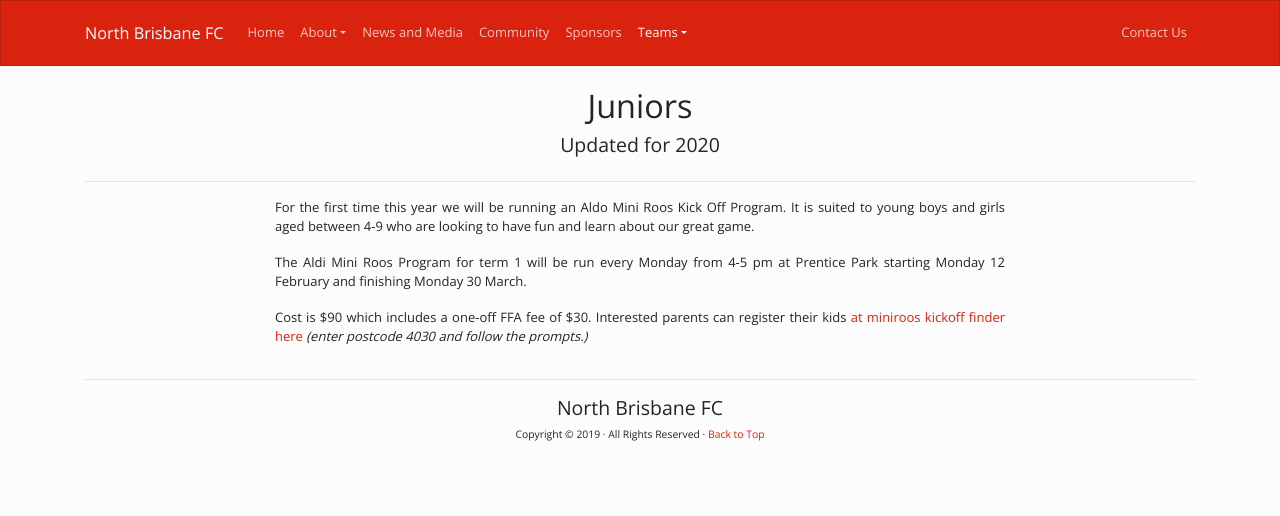
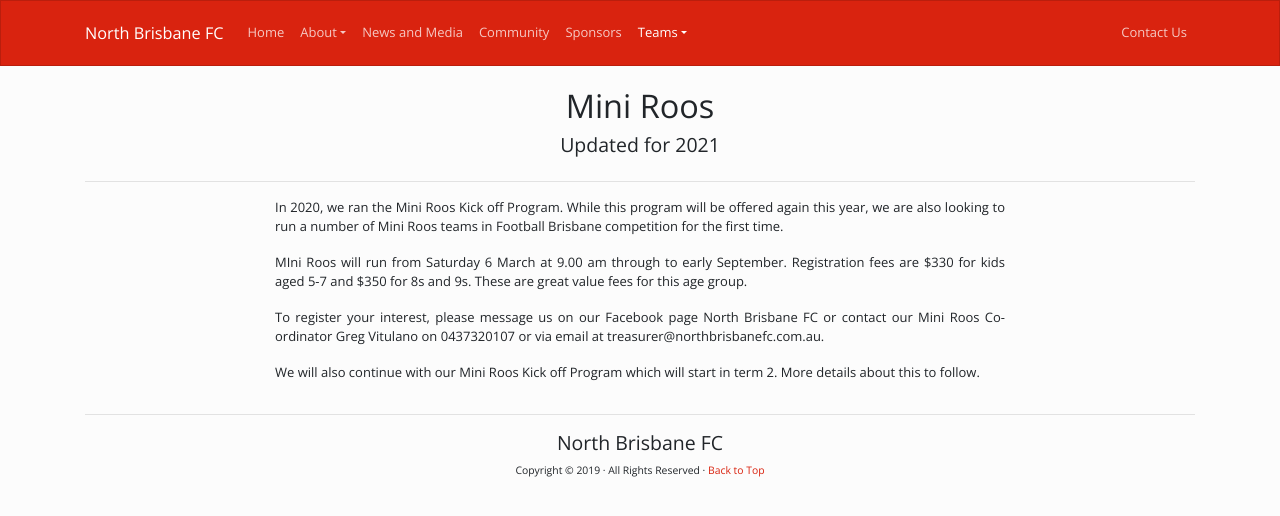
Before and after one commit to technicalnbfc/technicalnbfc.github.io, a Jekyll site: the page built from teams/juniors.md, in a window 1280 px wide. Shown: the top 516 px of the page. Built offline with Jekyll 4.4.1, drawn with Linux system fonts in a browser that asks for light colours; nearby versions of some CDN libraries.

Commit message:
Updated relevant pages for 2021 - Juniors. Changed navbar from lg to md to improve responsiveness on mid sized devices.

```diff
--- a/_includes/navigation.html
+++ b/_includes/navigation.html
@@ -9,7 +9,7 @@
 {% endfor %}
 
 
-<nav class="nav-fill navbar navbar-expand-lg navbar-dark bg-primary">
+<nav class="nav-fill navbar navbar-expand-md navbar-dark bg-primary">
   <div class="container">
     <a class="navbar-brand" href="../index.html">North Brisbane FC</a>
     <button class="navbar-toggler" type="button" data-toggle="collapse" data-target="#navbarColor01" aria-controls="navbarColor01" aria-expanded="false" aria-label="Toggle navigation" style="">
--- a/teams/juniors.md
+++ b/teams/juniors.md
@@ -1,24 +1,26 @@
 ---
 layout: defaults
-title: Juniors
+title: Mini Roos
 ---
 
 <div class="container">
   <div class="row top-buffer">
     <div class="col">
       <h1 class="text-center">{{ page.title }}</h1>
-      <h4 class="text-center">Updated for 2020</h4>
+      <h4 class="text-center">Updated for 2021</h4>
     </div>
   </div>
   <hr>
   <div class="row">
     <div class="col-md-8 offset-md-2 text-justify">
 <section id="Juniors" markdown="1">
-For the first time this year we will be running an Aldo Mini Roos Kick Off Program. It is suited to young boys and girls aged between 4-9 who are looking to have fun and learn about our great game.
+In 2020, we ran the Mini Roos Kick off Program. While this program will be offered again this year, we are also looking to run a number of Mini Roos teams in Football Brisbane competition for the first time.
 
-The Aldi Mini Roos Program for term 1 will be run every Monday from 4-5 pm at Prentice Park starting Monday 12 February and finishing Monday 30 March.
+MIni Roos will run from Saturday 6 March at 9.00 am through to early September. Registration fees are $330 for kids aged 5-7 and $350 for 8s and 9s. These are great value fees for this age group.
 
-Cost is $90 which includes a one-off FFA fee of $30. Interested parents can register their kids [at miniroos kickoff finder here](https://www.playfootball.com.au/miniroos-kickoff-finder) _(enter postcode 4030 and follow the prompts.)_
+To register your interest, please message us on our Facebook page North Brisbane FC or contact our Mini Roos Co-ordinator Greg Vitulano on 0437320107 or via email at treasurer@northbrisbanefc.com.au.
+
+We will also continue with our Mini Roos Kick off Program which will start in term 2. More details about this to follow.
 
 </section>
     </div>
```
